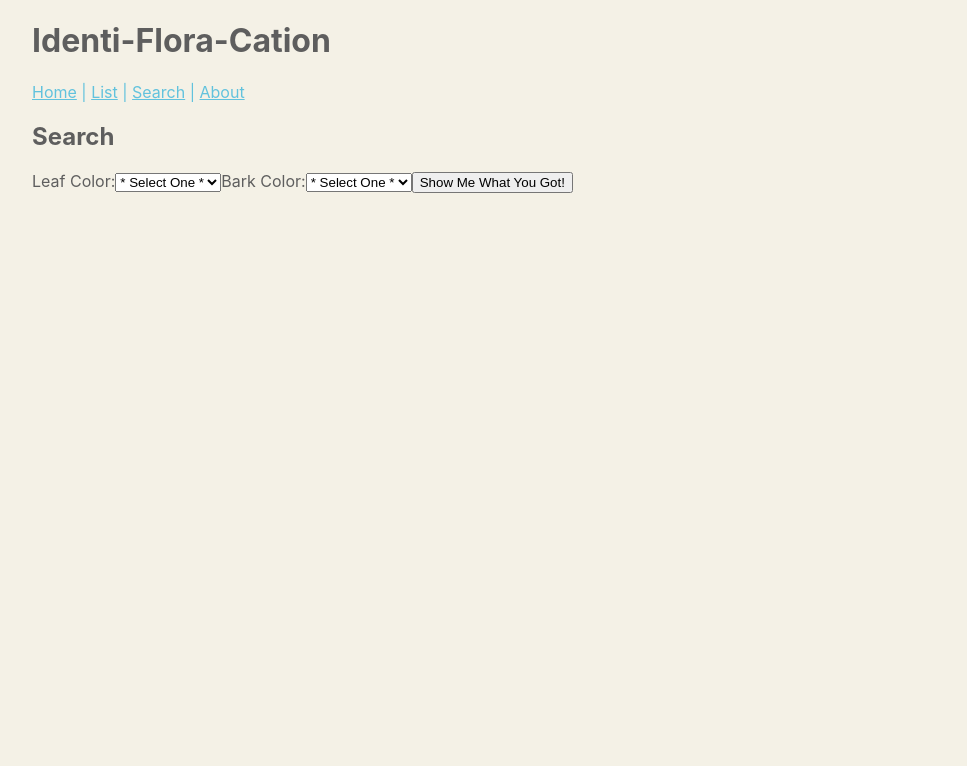
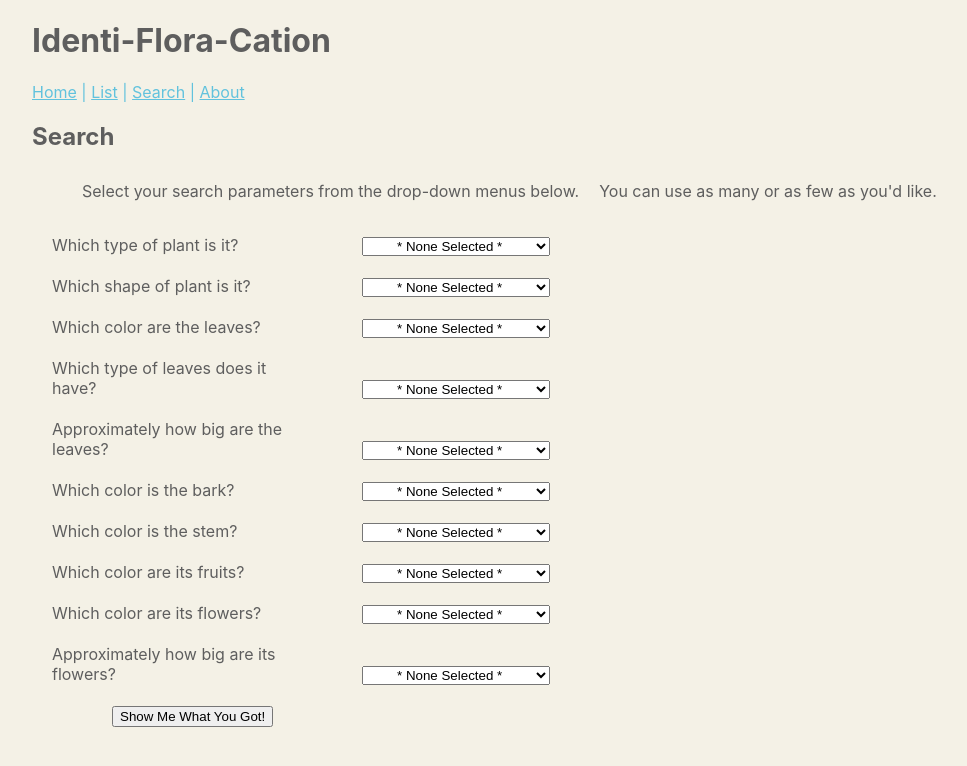
Before and after one commit to cireneirbo/identi-flora-cation, a React (Create React App) app in the folder client/: page /search in a window 1280 px wide. Shown: the top 766 px of the page, without its empty margins (28-995 px from the left). Built offline with nearby package versions, Linux system fonts and the light colour scheme.

Commit message:
Setup search form

```diff
--- a/client/src/App.css
+++ b/client/src/App.css
@@ -67,3 +67,30 @@ li:hover {
   background: rgb(230, 230, 230);
   cursor: pointer;
 }
+
+
+/* Search  Form*/
+.form-span {
+  padding: 15px 30px;
+  margin: 0px 0px 0px 0px;
+}
+
+.form-select {
+  padding: 0px 30px;
+  margin: 0px 0px 0px 0px;
+  text-align: left;
+}
+
+.form-button {
+  text-align: center;
+}
+
+.form-label {
+  width: 500px;
+  display: inline-block;
+}
+
+.form-span-text {
+  width: 250px;
+  display: inline-block;
+}
--- a/client/src/components/Search.js
+++ b/client/src/components/Search.js
@@ -7,6 +7,11 @@ function Search() {
     e.preventDefault();
     console.log("Form Successful Handled!");
 
+    // display message for user while performing search
+    let searchingMessage = document.getElementById("searching-message");
+    searchingMessage.textContent = "Searching our database for matches...";
+
+    // get inputs from form
     let leafColor = document.getElementById("leaf-color");
     let barkColor = document.getElementById("bark-color");
 
@@ -16,40 +21,230 @@ function Search() {
     `);
 
 
+
+
+
+    // Change search message once search is complete
+    searchingMessage.textContent = "Displaying Results"
+    //return ();
   }
 
 
   return (
     <div>
         <h2>Search</h2>
+        <ul>
+          <li>Select your search parameters from the drop-down menus below.</li>
+          <li>You can use as many or as few as you'd like.</li>
+        </ul>
 
-        <form  >
-          <label>Leaf Color:
-          {/* <!-- includes empty value "Select One" option --> */}
-            <select id="leaf-color" name="leaf-color">
-              <option value="">* Select One *</option>
+
+        <form className="form">
+          {/* Plant - overall */}
+          <div>
+            <label className="form-label">
+              <span className="form-span-text">Which type of plant is it?</span>
+              <span className="form-span"></span>
+
+              <select id="plant-type" className="form-select" name="plant-type">
+                <option value="">* None Selected *</option>
+                <option value="evergreen">Evergreen</option>
+                <option value="shrub">Shrub</option>
+                <option value="vine">Vine</option>
+              </select>
+            </label>
+          </div>
+
+          <div>
+            <label className="form-label">
+              <span className="form-span-text">Which shape of plant is it?</span>
+              <span className="form-span"></span>
+
+              <select id="plant-shape" className="form-select" name="plant-shape">
+                <option value="">* None Selected *</option>
+                <option value="1">Spreading</option>
+                <option value="2">Climbing</option>
+                <option value="3">Arching</option>
+              </select>
+            </label>
+          </div>
+
+          {/* Leaves */}
+          <div>
+            <label className="form-label">
+              <span className="form-span-text">Which color are the leaves?</span>
+              <span className="form-span"></span>
+
+              <select id="leaf-color" className="form-select" name="leaf-color">
+                <option value="">* None Selected *</option>
                 <option value="1">Simulation</option>
                 <option value="2">Rocket Test</option>
                 <option value="3">Crew Related</option>
               </select>
             </label>
+          </div>
 
-          <label>Bark Color:
-          {/* <!-- includes empty value "Select One" option --> */}
-            <select id="bark-color" name="bark-color">
-              <option value="">* Select One *</option>
+          <div>
+            <label className="form-label">
+              <span className="form-span-text">Which type of leaves does it have?</span>
+              <span className="form-span"></span>
+
+              <select id="leaf-type" className="form-select" name="leaf-type">
+                <option value="">* None Selected *</option>
+                <option value="1">Simulation</option>
+                <option value="2">Rocket Test</option>
+                <option value="3">Crew Related</option>
+              </select>
+            </label>
+          </div>
+
+          <div>
+            <label className="form-label">
+              <span className="form-span-text">Approximately how big are the leaves?</span>
+              <span className="form-span"></span>
+
+              <select id="leaf-dimensions" className="form-select" name="leaf-dimensions">
+                <option value="">* None Selected *</option>
+                <option value="1">Simulation</option>
+                <option value="2">Rocket Test</option>
+                <option value="3">Crew Related</option>
+              </select>
+            </label>
+          </div>
+
+          {/* Bark */}
+          <div>
+            <label className="form-label">
+              <span className="form-span-text">Which color is the bark?</span>
+              <span className="form-span"></span>
+
+              <select id="bark-color" className="form-select" name="bark-color">
+                <option value="">* None Selected *</option>
                 <option value="lightBrown">Light Brown</option>
                 <option value="lightGrey">Light Grey</option>
                 <option value="tan">Tan</option>
               </select>
             </label>
+          </div>
 
-          <button onClick={handleForm}>Show Me What You Got!</button>
+          {/* Stem */}
+          <div>
+            <label className="form-label">
+              <span className="form-span-text">Which color is the stem?</span>
+              <span className="form-span"></span>
+
+              <select id="stem-color" className="form-select" name="stem-color">
+                <option value="">* None Selected *</option>
+                <option value="lightBrown">Light Brown</option>
+                <option value="lightGrey">Light Grey</option>
+                <option value="tan">Tan</option>
+              </select>
+            </label>
+          </div>
+
+          {/* Fruit */}
+          <div>
+            <label className="form-label">
+              <span className="form-span-text">Which color are its fruits?</span>
+              <span className="form-span"></span>
+
+              <select id="fruit-color" className="form-select" name="fruit-color">
+                <option value="">* None Selected *</option>
+                <option value="lightBrown">Light Brown</option>
+                <option value="lightGrey">Light Grey</option>
+                <option value="tan">Tan</option>
+              </select>
+            </label>
+          </div>
+
+          {/* Flower */}
+          <div>
+            <label className="form-label">
+              <span className="form-span-text">Which color are its flowers?</span>
+              <span className="form-span"></span>
+
+              <select id="flower-color" className="form-select" name="flower-color">
+                <option value="">* None Selected *</option>
+                <option value="lightBrown">Light Brown</option>
+                <option value="lightGrey">Light Grey</option>
+                <option value="tan">Tan</option>
+              </select>
+            </label>
+          </div>
+
+          <div>
+            <label className="form-label">
+              <span className="form-span-text">Approximately how big are its flowers?</span>
+              <span className="form-span"></span>
+
+              <select id="flower-dimensions" className="form-select" name="flower-dimensions">
+                <option value="">* None Selected *</option>
+                <option value="lightBrown">Light Brown</option>
+                <option value="lightGrey">Light Grey</option>
+                <option value="tan">Tan</option>
+              </select>
+            </label>
+          </div>
+
+          {/* Button */}
+          <div>
+            <span className="form-span"></span>
+            <button className="form-button" onClick={handleForm}>Show Me What You Got!</button>
+          </div>
         </form>
+
+        <div>
+          <h3 id="searching-message"></h3>
+        </div>
 
     </div>
   );
 
 }
 
+
+/*
+
+// made
+        plant_type:
+        plant_shape:
+
+        leaf_color:
+        leaf_type:
+        leaf_dimensions:
+
+        bark_color:
+        stem_color:
+        fruit_color:
+        flower_color:
+        flower_dimensions:
+
+//unmade
+
+
+
+
+        flower_bool:
+
+
+
+        fruit_bool:
+
+
+
+
+
+
+
+
+
+
+
+
+
+
+
+
+*/
+
 export default Search;
```
Also changed, not shown: 1 other file (tests, documents, lock files or other folders). Lines whose indentation alone changed are shown as unchanged.
